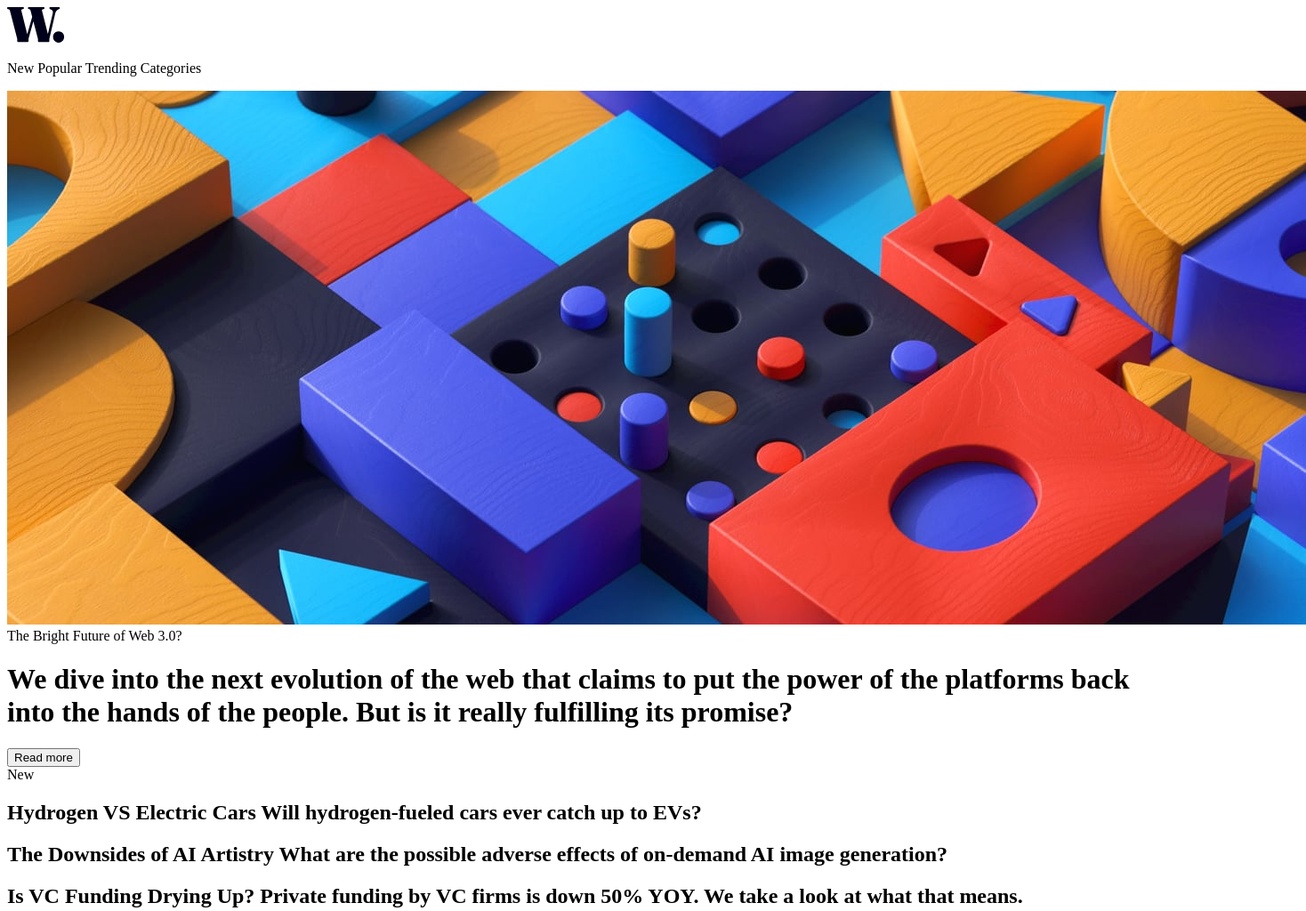
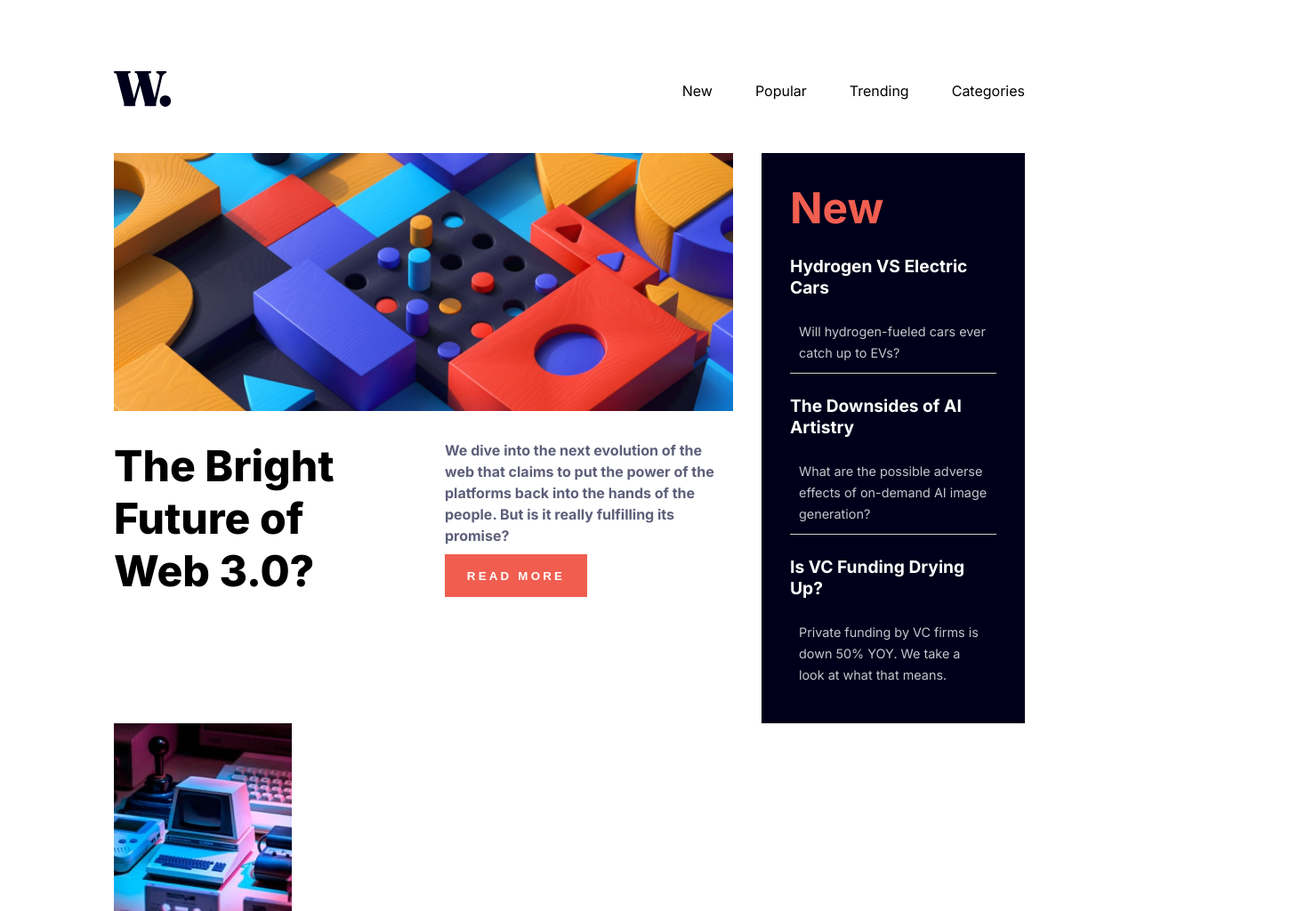
Before and after one commit to levanl/news-homepage, a plain HTML site: page index.html in a window 1280 px wide. Shown: the top 1024 px of the page at 89% size, 1468 px wide, since content can reach past the window. Drawn offline with Linux system fonts and the light colour scheme.

Commit message:
main section done

```diff
--- a/index.html
+++ b/index.html
@@ -9,8 +9,10 @@
   <link rel="icon" type="image/png" sizes="32x32" href="./assets/images/favicon-32x32.png">
 
   <title>Frontend Mentor | News homepage</title>
+  <link rel="preconnect" href="https://fonts.googleapis.com">
+<link rel="preconnect" href="https://fonts.gstatic.com" crossorigin>
+<link href="https://fonts.googleapis.com/css2?family=Inter:wght@400;700;800&family=Rubik:ital,wght@0,300;0,400;0,500;1,300;1,400;1,500&display=swap" rel="stylesheet">
 
-  <!-- Feel free to remove these styles or customise in your own stylesheet 👍 -->
   <link rel="stylesheet" href="styles.css">
 </head>
 
@@ -23,18 +25,24 @@
         <img src="logo.svg" alt="">
       </div>
       <div class="navigation-components">
-        <p>
-          New
-          Popular
-          Trending
-          Categories
-        </p>
+          <div class="nav-tags">
+            New
+          </div>
+          <div class="nav-tags">
+            Popular
+          </div>
+          <div class="nav-tags">
+            Trending
+          </div>
+          <div class="nav-tags">
+            Categories
+          </div>
       </div>
     </nav>
     <div class="main-content">
       <div class="main-info">
         <div class="main-img">
-          <img src="image-web-3-desktop.jpg" alt="">
+          <img src="image-web-3-desktop.jpg" alt="" style="width:100%; height:100%;">
         </div>
         <div class="article">
           <div class="headline">
@@ -43,7 +51,7 @@
           <div class="article-info">
             <h1>We dive into the next evolution of the web that claims to put the power of the platforms back into the hands of the people.
               But is it really fulfilling its promise?</h1>
-            <button>Read more</button>
+            <button class="red_btn">READ MORE</button>
           </div>
         </div>
       </div>
@@ -52,16 +60,19 @@
             New
           </div>
           <div class="news-content">
-            <h2>Hydrogen VS Electric Cars
-              Will hydrogen-fueled cars ever catch up to EVs?</h2>
+            <span>Hydrogen VS Electric Cars </span>
+
+            <h2 class="h2-line">Will hydrogen-fueled cars ever catch up to EVs?</h2>
           </div>
           <div class="news-content">
-            <h2>The Downsides of AI Artistry
-              What are the possible adverse effects of on-demand AI image generation?</h2>
+            <span>The Downsides of AI Artistry</span>
+
+            <h2 class="h2-line">What are the possible adverse effects of on-demand AI image generation?</h2>
           </div>
           <div class="news-content">
-            <h2>Is VC Funding Drying Up?
-              Private funding by VC firms is down 50% YOY. We take a look at what that means.</h2>
+            <span>Is VC Funding Drying Up? </span>
+
+            <h2 class="h2-line h2-last">Private funding by VC firms is down 50% YOY. We take a look at what that means.</h2>
           </div>
       </div>
     </div>
--- a/styles.css
+++ b/styles.css
@@ -0,0 +1,132 @@
+* {
+    margin: 0;
+    padding: 0;
+}
+
+
+:root {
+    /* colors */
+    --primary-1: hsl(35, 77%, 62%);
+    --primary-2: hsl(5, 85%, 63%);
+
+    --neutral-1: hsl(36, 100%, 99%);
+    --neutral-2: hsl(233, 8%, 79%);
+    --neutral-3: hsl(236, 13%, 42%);
+    --neutral-4: hsl(240, 100%, 5%);
+}
+
+
+
+body {
+    min-height: 100vh;
+    font-family: 'Inter', sans-serif;
+    /* display: grid;
+    place-items: center; */
+    padding-top: 5rem;
+    padding-left: 8rem;
+    padding-right: 8rem;
+}
+
+.container {
+    display: flex;
+    flex-direction: column;
+}
+
+.navbar {
+    display: flex;
+    flex-direction: row;
+    justify-content: space-between;
+}
+
+.navigation-components {
+    display: flex;
+    align-items: center;
+    justify-content: flex-end;
+    gap: 3rem;
+}
+
+.main-content {
+    display: flex;
+    gap: 2rem;
+    margin-top: 3rem;
+}
+
+.main-info {
+    display: flex;
+    flex-direction: column;
+    gap: 2rem;
+    flex-basis: 75%;
+}
+
+.news {
+    background-color: var(--neutral-4);
+    color: white;
+    padding: 2rem;
+    flex-basis: 25%;
+}
+
+.news-article {
+    color: var(--primary-2);
+    font-size: 3rem;
+    font-weight: 700;
+}
+
+.article {
+    display: flex;
+    flex-direction: row;
+    gap: 3rem;
+}
+
+.headline {
+    flex: 1;
+    font-size: 3rem;
+    font-weight: 800;
+}
+
+.article-info {
+    flex: 1;
+    font-size: .5rem;
+    line-height: 1.5rem;
+    color: var(--neutral-3);
+    font-weight: 300;
+    display: flex;
+    flex-direction: column;
+    justify-content: space-between;
+}
+
+.news-content {
+    display: flex;
+    flex-direction: column;
+    margin-top: 1.5rem;
+}
+
+.h2-line{
+    font-weight: 400;
+    font-size: .9rem;
+    color: var(--neutral-2);
+    margin-top: 1rem;
+    line-height: 1.5rem;
+    border-bottom: 1px solid #ccc;
+    padding: 10px;
+}
+
+.h2-last {
+    border: none;
+}
+
+
+.news-content > span {
+    color: white;
+    font-size: 1.2rem;
+    font-weight:  600;
+}
+
+.red_btn {
+    background-color: var(--primary-2);
+    width: 10rem;
+    height: 3rem;
+    border: none;
+    color: white;
+    letter-spacing: .2rem;
+    font-weight: 700;
+}
```
